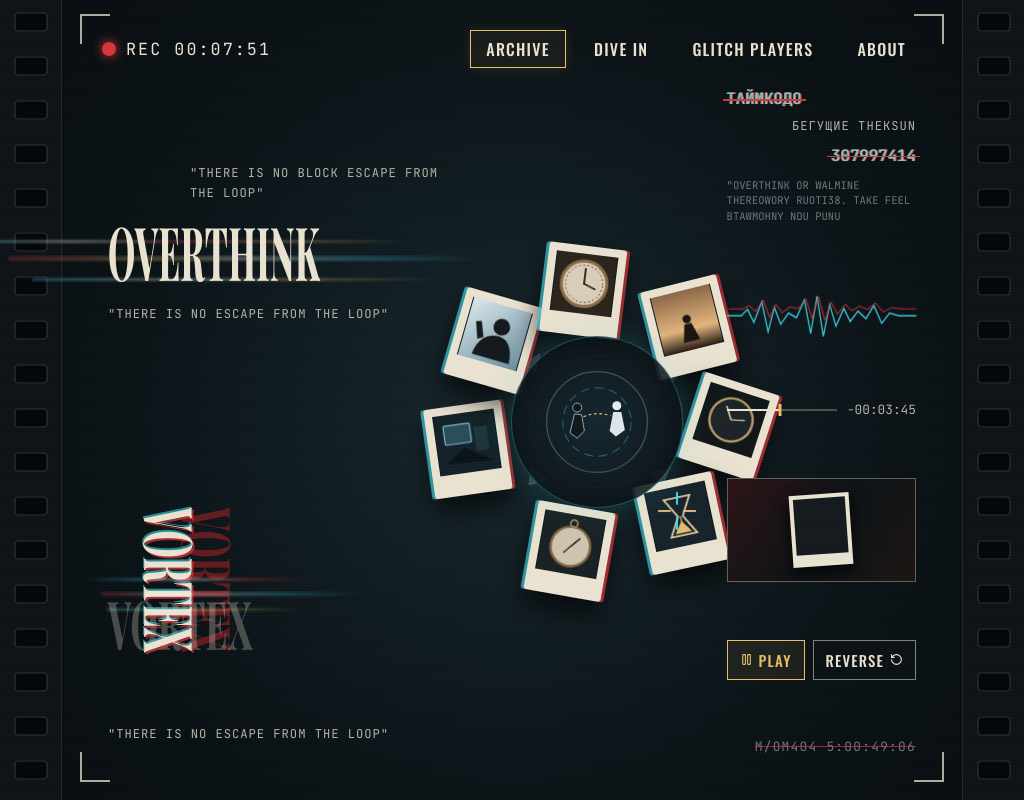
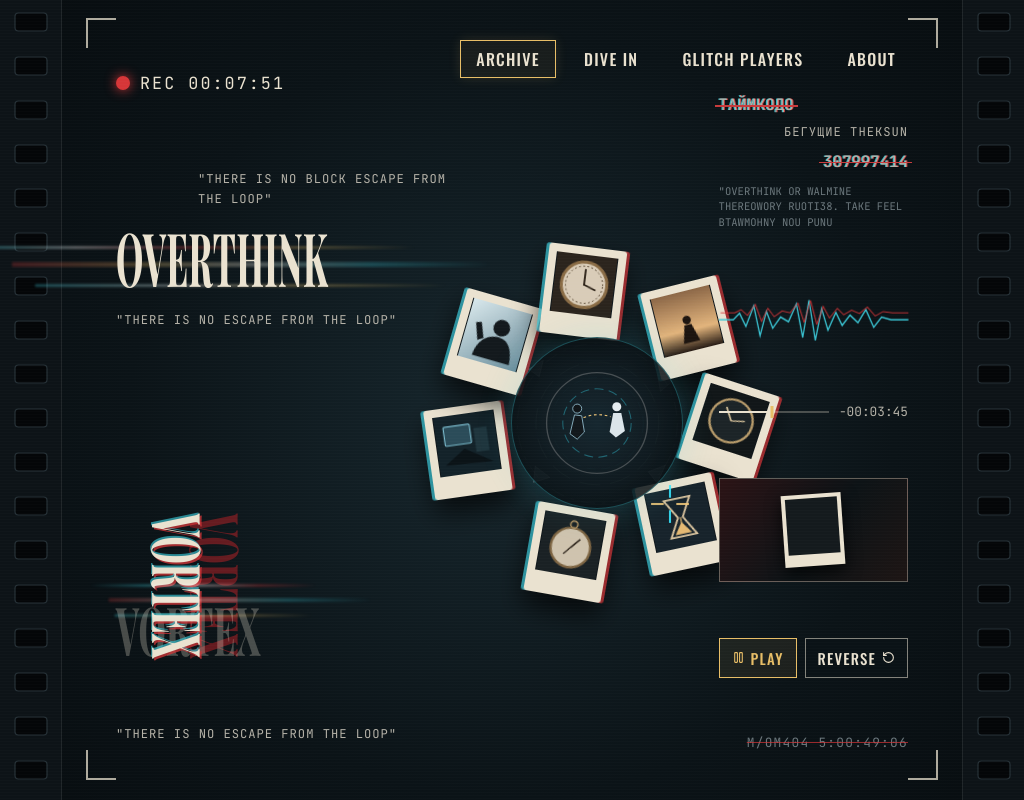
Before and after one commit to ledetav/crownvetch, a React (Vite) app: page /tz in a window 1024 px wide. Built offline with nearby package versions, Linux system fonts and the light colour scheme.

Commit message:
style(hero): restore outer margins for viewfinder corners and move REC back to left column

```diff
--- a/src/components/darkroom/FilmStripFrame.tsx
+++ b/src/components/darkroom/FilmStripFrame.tsx
@@ -1,13 +1,12 @@
 /**
- * Компонент каркаса киноплёнки и верхней панели видоискателя.
+ * Компонент каркаса киноплёнки и рамки видоискателя.
  * Отрисовывает левую и правую перфорацию 35-мм плёнки, белые уголки камеры
- * в самом верху и снизу рабочего поля, живой индикатор записи ● REC слева вверху
- * и пункты навигации в правом верхнем углу.
+ * с равномерными внешними и внутренними отступами, а также пункты навигации
+ * в правом верхнем углу.
  */
 import type { ReactNode } from 'react';
 import { useNavigate } from 'react-router-dom';
 import type { HeroNavTab } from '../../types/project';
-import { RecTimer } from './RecTimer';
 
 /** Входные свойства оболочки видоискателя */
 interface FilmStripFrameProps {
@@ -22,7 +21,7 @@ interface FilmStripFrameProps {
 }
 
 /**
- * Оборачивает полноэкранную сцену в рамку киноплёнки с верхними уголками, REC и навигацией.
+ * Оборачивает полноэкранную сцену в рамку киноплёнки с уголками видоискателя и верхней навигацией.
  * @param props Свойства оболочки видоискателя.
  * @returns JSX-разметка полноэкранного видоискателя с перфорацией.
  */
@@ -57,8 +56,6 @@ export function FilmStripFrame({
           <span className="viewfinder-corner viewfinder-corner--br" aria-hidden="true" />
 
           <header className="darkroom-topbar">
-            <RecTimer />
-
             <nav className="darkroom-nav" aria-label="Навигация видоискателя">
               {navTabs.map((tab) => {
                 const isHighlighted = tab.id === activeTabId;
--- a/src/components/darkroom/GlitchTypography.tsx
+++ b/src/components/darkroom/GlitchTypography.tsx
@@ -1,12 +1,14 @@
 /**
  * Компонент анимированной глитч-типографики левой части видоискателя.
  * Отрисовывает:
+ * - приподнятый индикатор записи ● REC с обратным отсчётом петли;
  * - заголовок OVERTHINK узким антиквенным шрифтом с засечками поверх
  *   световых VHS/RGB-прострелов (бирюзовый, белый, красный, жёлтый);
  * - пересекающуюся связку вертикального VORTEX (с локальным глитчем строго
  *   на букве E), статичного полупрозрачного красного дубля и горизонтального
  *   полупрозрачного VORTEX, выровненных по единой нижней границе.
  */
+import { RecTimer } from './RecTimer';
 
 /** Входные свойства компонента глитч-типографики */
 interface GlitchTypographyProps {
@@ -36,6 +38,10 @@ export function GlitchTypography({
 }: GlitchTypographyProps) {
   return (
     <div className="typo-column">
+      <div className="rec-slot">
+        <RecTimer />
+      </div>
+
       <div className="typo-stack">
         <p className="typo-quote typo-quote--top">{topQuote}</p>
 
--- a/src/styles/darkroomHero.css
+++ b/src/styles/darkroomHero.css
@@ -1,8 +1,8 @@
 /**
  * Стили полноэкранного видоискателя (100vh на десктопе).
  * Реализуют широкую перфорацию киноплёнки с горизонтальными прямоугольными окошками,
- * внешнюю рамку видоискателя с уголками в самом верху и снизу,
- * верхнюю строку с живым счётчиком REC (сброс на 00:03:04) и навигацией справа,
+ * рамку видоискателя с равномерными внешними и внутренними отступами у всех 4 уголков,
+ * приподнятый индикатор REC с обратным отсчётом от 00:12:00 в левой колонке,
  * вытянутую антиквенную типографику с засечками (OVERTHINK / VORTEX),
  * световые VHS/RGB-прострелы позади OVERTHINK, выровненные по общей нижней границе
  * слои VORTEX со статичным красным дублем и глитчем строго на букве E,
@@ -67,7 +67,7 @@
   border-left: 1px solid rgba(255, 255, 255, 0.08);
 }
 
-/* Внутреннее рабочее поле видоискателя между полосами плёнки */
+/* Внутреннее рабочее поле видоискателя с равномерными отступами для всех 4 уголков */
 .darkroom-stage {
   position: relative;
   z-index: 3;
@@ -75,16 +75,16 @@
   min-width: 0;
   min-height: 100vh;
   min-height: 100dvh;
-  padding: 18px 30px 22px;
+  padding: 28px 42px 30px;
   display: flex;
   flex-direction: column;
 }
 
-/* Внешняя рамка видоискателя: верхние уголки подняты на уровень верхней панели */
+/* Внешняя рамка видоискателя с внутренним воздухом от уголков до контента */
 .viewfinder-shell {
   position: relative;
   flex: 1;
-  padding: 16px 22px 20px;
+  padding: 22px 26px 22px;
   display: flex;
   flex-direction: column;
   justify-content: space-between;
@@ -124,13 +124,13 @@
   border-width: 0 2px 2px 0;
 }
 
-/* Верхняя панель видоискателя: слева ● REC, справа навигация */
+/* Верхняя панель видоискателя: навигация справа */
 .darkroom-topbar {
   position: relative;
   z-index: 8;
   display: flex;
   align-items: center;
-  justify-content: space-between;
+  justify-content: flex-end;
   gap: 16px;
   flex-wrap: wrap;
 }
@@ -170,15 +170,15 @@
 .viewfinder-frame {
   position: relative;
   flex: 1;
-  margin-top: 8px;
-  padding: 6px 6px 0;
+  margin-top: 6px;
+  padding: 4px 4px 0;
   display: grid;
   grid-template-columns: minmax(320px, 1.1fr) minmax(380px, 1.35fr) minmax(250px, 0.85fr);
   align-items: center;
   gap: 18px;
 }
 
-/* Левая колонка: типографика с клиновидными засечками */
+/* Левая колонка: приподнятый индикатор REC и типографика с клиновидными засечками */
 .typo-column {
   position: relative;
   z-index: 5;
@@ -187,10 +187,15 @@
   align-items: flex-start;
   justify-content: space-between;
   height: 100%;
-  padding: 4px 0;
+  padding: 0;
 }
 
-/* Индикатор ● REC с быстрым отсчётом и глитч-сбросом на 00:03:04 */
+/* Поднимаем REC выше в левой колонке, чтобы он располагался ближе к верхнему левому уголку */
+.rec-slot {
+  margin-top: -28px;
+}
+
+/* Индикатор ● REC с обратным отсчётом от 00:12:00 и глитч-сбросом на 00:03:04 */
 .rec-indicator {
   display: inline-flex;
   align-items: center;
@@ -294,7 +299,7 @@
 /* Световые VHS/RGB-прострелы позади OVERTHINK в единой стилистике со световым глитчем VORTEX */
 .overthink-ribbon {
   position: absolute;
-  left: -150px;
+  left: -155px;
   right: -140px;
   top: 58%;
   height: 48px;
@@ -927,13 +932,17 @@
 /* Компактная адаптация для альбомных мобильных и планшетов (ширина 769..1040px) */
 @media (max-width: 1040px) and (min-width: 769px) {
   .darkroom-stage {
-    padding: 14px 18px 18px;
+    padding: 18px 24px 20px;
   }
 
   .viewfinder-frame {
     grid-template-columns: 1fr 1.2fr 0.85fr;
     gap: 10px;
-    padding: 6px 6px 0;
+    padding: 4px 4px 0;
+  }
+
+  .rec-slot {
+    margin-top: -18px;
   }
 
   .serif-overthink,
```
